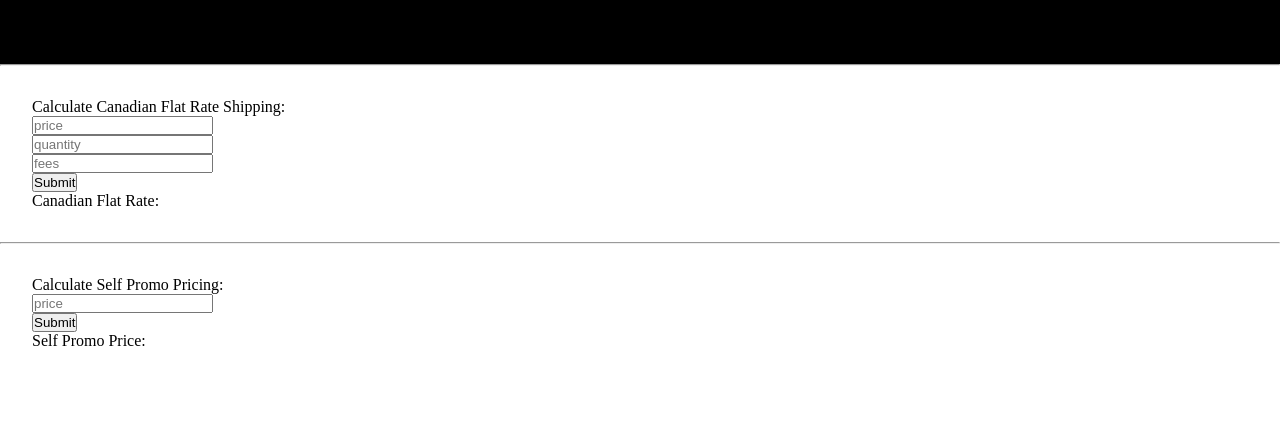
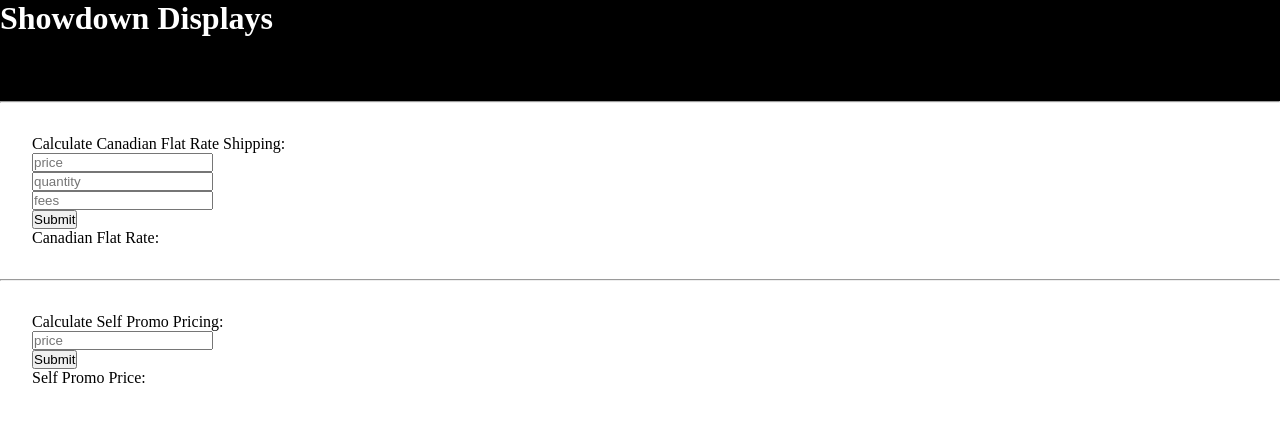
Before and after one commit to SeanHaugen/SD_Calculator-, a React (Create React App) app: page / in a window 1280 px wide. Shown: the top 422 px of the page. Built offline with nearby package versions, Linux system fonts and the light colour scheme.

Commit message:
'add title'

```diff
--- a/src/App.js
+++ b/src/App.js
@@ -7,7 +7,7 @@ function App() {
     return (
         <div>
             <header>
-
+                <h1>Showdown Displays</h1>
             </header>
             <hr />
             <div className='flat-rate'>
```
